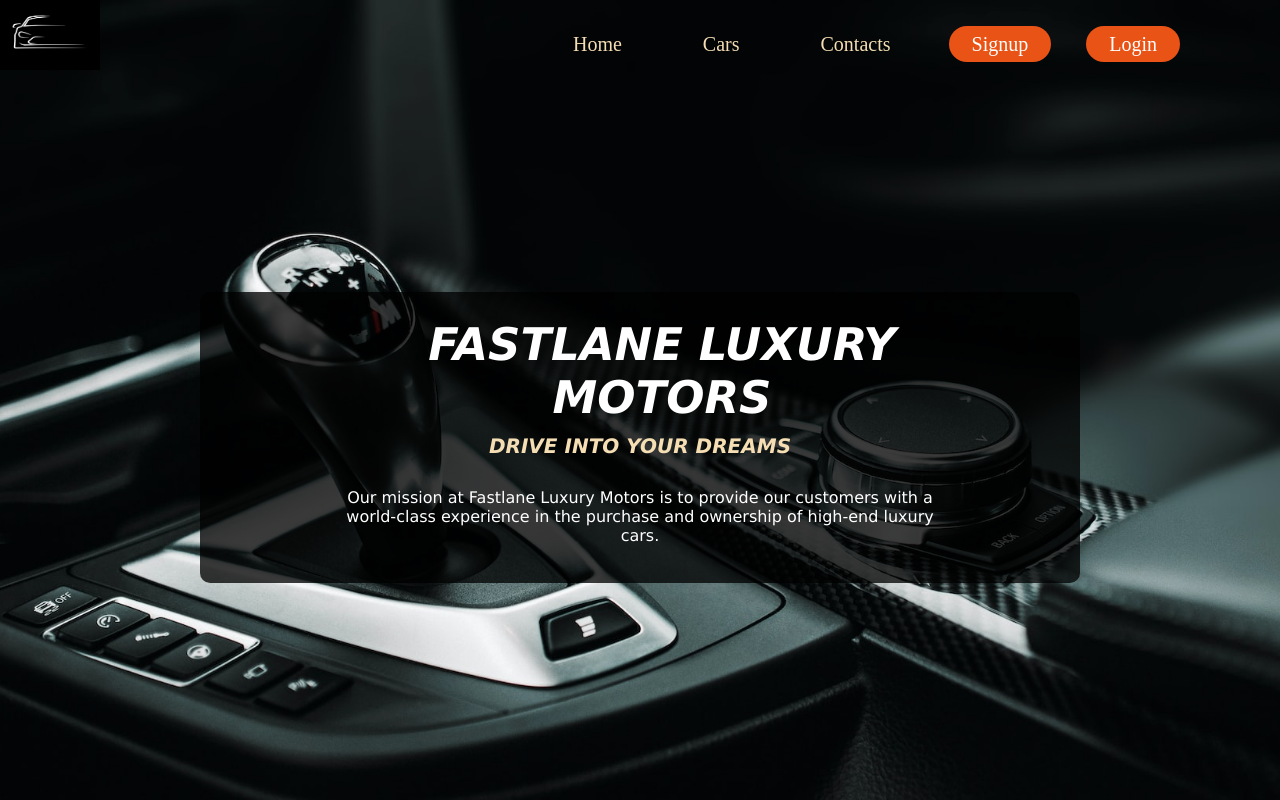
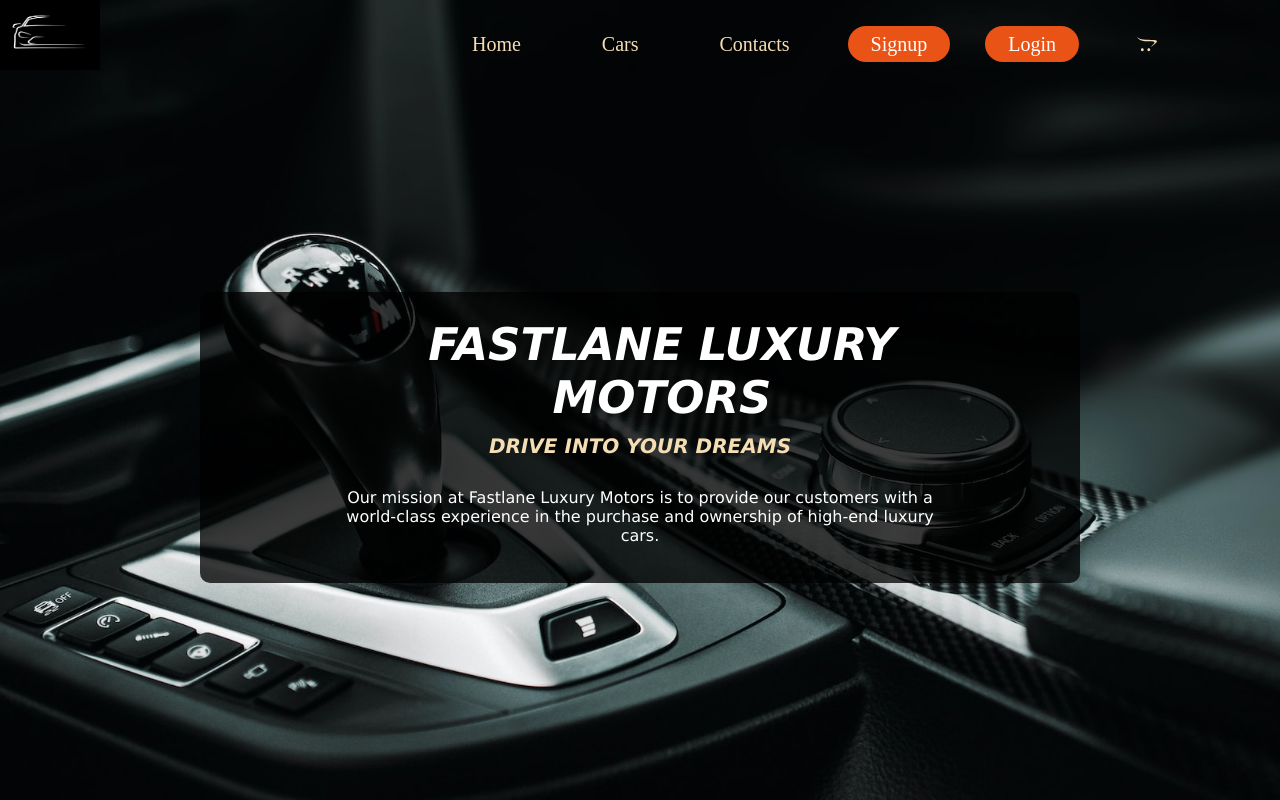
Before and after one commit to brian-mathenge-moringa-school-work/fastlane-react-app, a React (Create React App) app: page / in a window 1280 px wide. Shown: the top 800 px of the page. Built offline with nearby package versions, Linux system fonts and the light colour scheme; a web font is replaced by a local one.

Commit message:
Cart icon added

```diff
--- a/package.json
+++ b/package.json
@@ -42,7 +42,7 @@
   "devDependencies": {
     "autoprefixer": "^10.4.13",
     "postcss": "^8.4.19",
-    "react-icons": "^4.6.0",
+    "react-icons": "^4.8.0",
     "tailwindcss": "^3.2.4"
   }
 }
--- a/public/index.html
+++ b/public/index.html
@@ -15,6 +15,12 @@
       user's mobile device or desktop. See https://developers.google.com/web/fundamentals/web-app-manifest/
     -->
     <link rel="manifest" href="%PUBLIC_URL%/manifest.json" />
+    <link
+    rel="stylesheet"
+    href="https://pro.fontawesome.com/releases/v5.10.0/css/all.css"
+    integrity="sha384-AYmEC3Yw5cVb3ZcuHtOA93w35dYTsvhLPVnYs9eStHfGJvOvKxVfELGroGkvsg+p"
+    crossorigin="anonymous"
+    />
     <!--
       Notice the use of %PUBLIC_URL% in the tags above.
       It will be replaced with the URL of the `public` folder during the build.
--- a/src/App.css
+++ b/src/App.css
@@ -354,7 +354,7 @@
     margin-right:150px;
     margin-top: 100px;
     height: 400px;
-    width: 500px;
+    width: 550px;
 }
 
 .about2-car-header {
@@ -559,10 +559,6 @@
 .single-car-price {
     text-align: left;
 }
-
-
-
-
 
 .cart-button {
     background-color: #ea5316;
--- a/src/Components/NavBar.js
+++ b/src/Components/NavBar.js
@@ -1,5 +1,6 @@
 import { Link } from "react-router-dom";
 import logo1 from "../images/Logo2.png"
+import { FaOpencart } from 'react-icons/fa';
 
 function NavBar() {
     return (
@@ -25,6 +26,11 @@ function NavBar() {
                     <li>
                         <Link to="/login" className="login-button">Login</Link>
                     </li>
+                    <li>
+                        <Link to="/cart" className="cart-icon">
+                            <FaOpencart />
+                        </Link>
+                    </li>
 
                 </ul>
             </nav>
```
Also changed, not shown: 1 other file (tests, documents, lock files or other folders).
